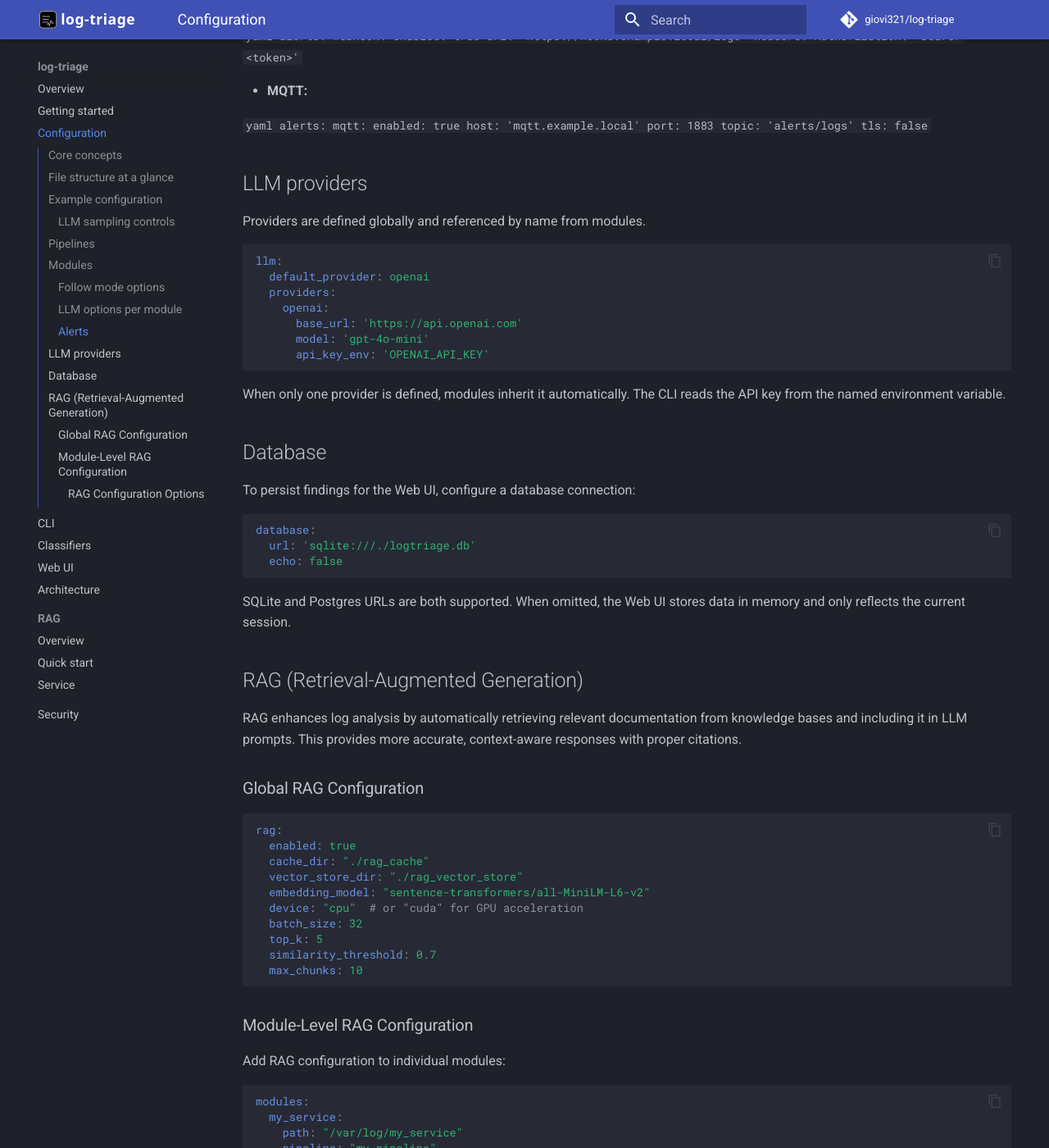
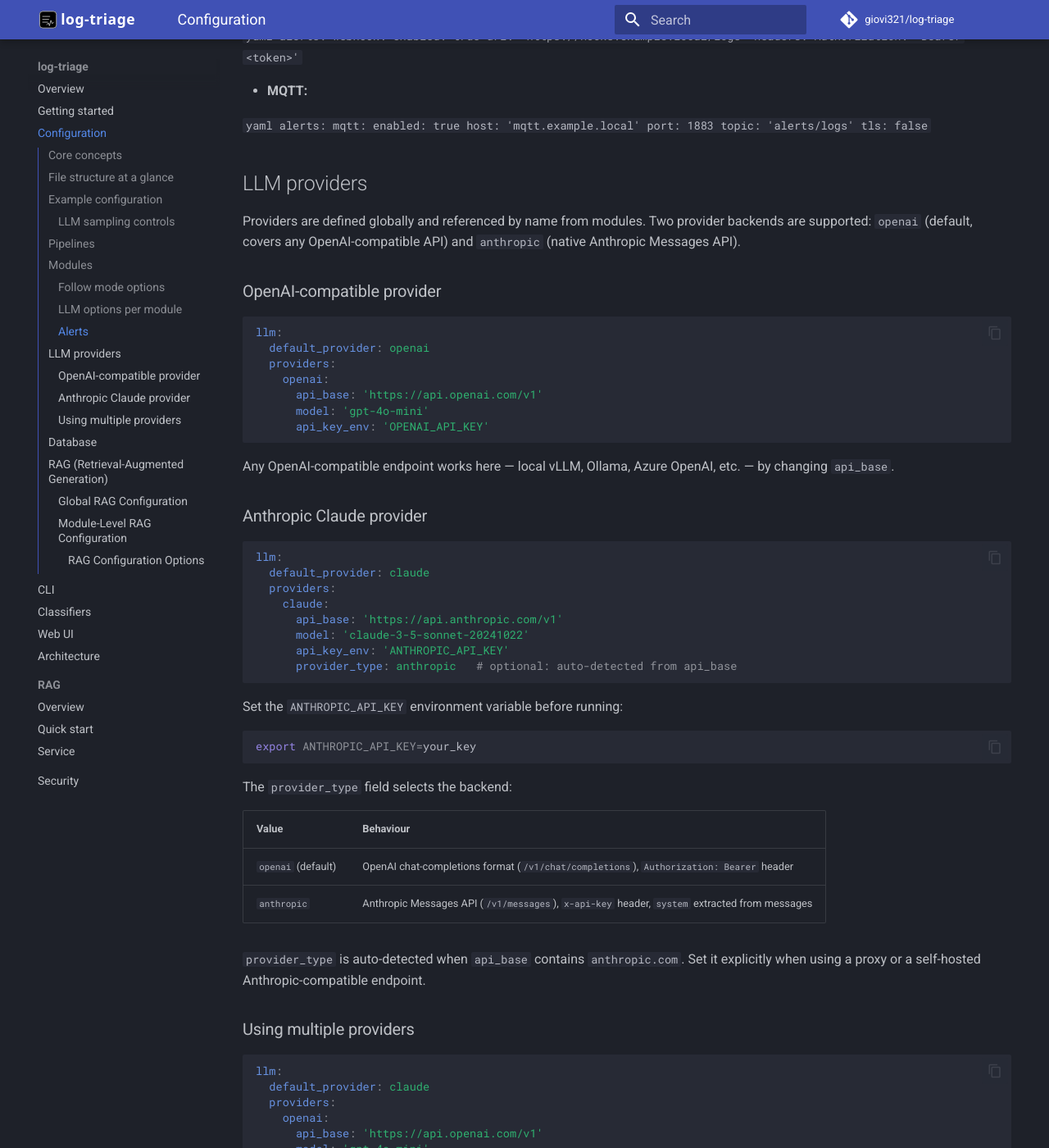
Before and after one commit to giovi321/log-triage, an MkDocs documentation site: the page built from docs/configuration.md, in a window 1280 px wide and 1400 px high, scrolled down 5106 px. Shown: the whole window at 82% size. Built offline with MkDocs 1.6.1 and Material for MkDocs 9.7.7, drawn with Linux system fonts in a browser that asks for light colours; comment, search, counter and statistics services are not loaded; some of the changed text lies outside the part shown.

Commit message:
Added Anthropic Claude provider support with auto-detection and multi-provider configuration
Implemented native Anthropic Messages API backend alongside existing OpenAI-compatible provider. Added `provider_type` field to `LLMProviderConfig` with auto-detection from `api_base` (URLs containing `anthropic.com` default to `anthropic` backend). Created `_call_anthropic()` function handling Anthropic-specific authentication (`x-api-key` header), system message extraction to top-level field, and response

````diff
--- a/docs/configuration.md
+++ b/docs/configuration.md
@@ -215,19 +215,71 @@ Modules support multiple alert channels:
 
 ## LLM providers
 
-Providers are defined globally and referenced by name from modules.
+Providers are defined globally and referenced by name from modules. Two provider backends are supported: `openai` (default, covers any OpenAI-compatible API) and `anthropic` (native Anthropic Messages API).
+
+### OpenAI-compatible provider
 
 ```yaml
 llm:
   default_provider: openai
   providers:
     openai:
-      base_url: 'https://api.openai.com'
+      api_base: 'https://api.openai.com/v1'
       model: 'gpt-4o-mini'
       api_key_env: 'OPENAI_API_KEY'
 ```
 
-When only one provider is defined, modules inherit it automatically. The CLI reads the API key from the named environment variable.
+Any OpenAI-compatible endpoint works here — local vLLM, Ollama, Azure OpenAI, etc. — by changing `api_base`.
+
+### Anthropic Claude provider
+
+```yaml
+llm:
+  default_provider: claude
+  providers:
+    claude:
+      api_base: 'https://api.anthropic.com/v1'
+      model: 'claude-3-5-sonnet-20241022'
+      api_key_env: 'ANTHROPIC_API_KEY'
+      provider_type: anthropic   # optional: auto-detected from api_base
+```
+
+Set the `ANTHROPIC_API_KEY` environment variable before running:
+
+```bash
+export ANTHROPIC_API_KEY=your_key
+```
+
+The `provider_type` field selects the backend:
+
+| Value | Behaviour |
+|---|---|
+| `openai` (default) | OpenAI chat-completions format (`/v1/chat/completions`), `Authorization: Bearer` header |
+| `anthropic` | Anthropic Messages API (`/v1/messages`), `x-api-key` header, `system` extracted from messages |
+
+`provider_type` is auto-detected when `api_base` contains `anthropic.com`. Set it explicitly when using a proxy or a self-hosted Anthropic-compatible endpoint.
+
+### Using multiple providers
+
+```yaml
+llm:
+  default_provider: claude
+  providers:
+    openai:
+      api_base: 'https://api.openai.com/v1'
+      model: 'gpt-4o-mini'
+      api_key_env: 'OPENAI_API_KEY'
+    claude:
+      api_base: 'https://api.anthropic.com/v1'
+      model: 'claude-3-5-sonnet-20241022'
+      api_key_env: 'ANTHROPIC_API_KEY'
+    local_vllm:
+      api_base: 'http://127.0.0.1:8000/v1'
+      model: 'TheBloke/Mistral-7B-Instruct-v0.1-GPTQ'
+      api_key_env: null
+```
+
+Each module can then select a provider by name via `llm.provider`. When only one provider is defined, modules inherit it automatically.
 
 ## Database
 
--- a/setup.py
+++ b/setup.py
@@ -28,7 +28,7 @@ setup(
             "jinja2>=3.1",
             "python-multipart>=0.0.5",
             "passlib[bcrypt]>=1.7.4,<1.7.5",
-            "bcrypt<4.2.0",
+            "bcrypt<4.0.0",
             "sqlalchemy>=2.0",
             "itsdangerous>=2.1",
         ],
````
Also changed, not shown: README.md (+4 -0 lines), config.example.yaml (+14 -0 lines), docs/architecture.md (+4 -1 lines), docs/getting-started.md (+34 -2 lines), 3 other files.
